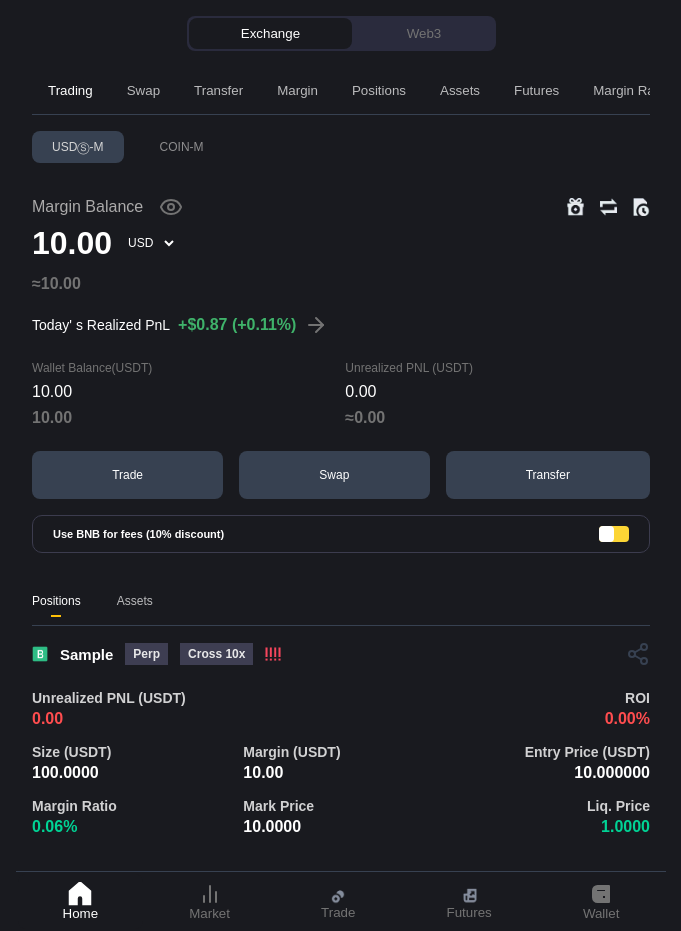
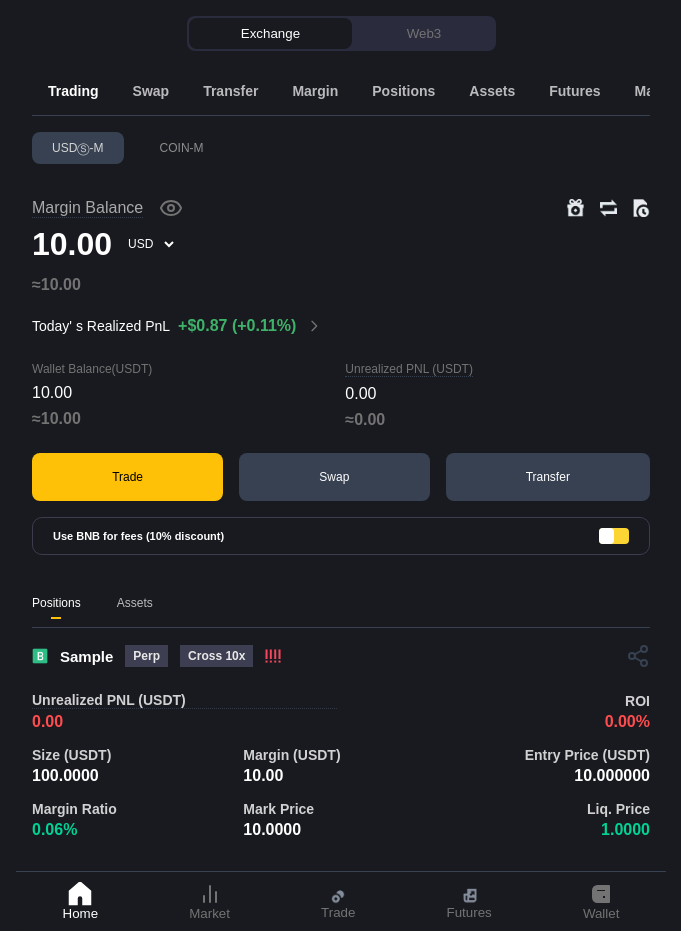
Before and after one commit to Tariq628/binance_clone, a Django app: page / in a window 1280 px wide. Shown: the whole page, without its empty margins (299-980 px from the left). Run offline with Django 5.2, Linux system fonts and the light colour scheme; tables that the repository leaves empty hold one stand-in row (values such as "Sample post"); a database or web service that is not in the repository returns one stand-in record (values such as "Sample title"); data that the repository does not hold is empty; some web fonts are replaced.

Commit message:
UI change additions

```diff
--- a/binance_app/templates/index.html
+++ b/binance_app/templates/index.html
@@ -36,7 +36,7 @@
         </div>
         <div class="title-wrapper">
           <div class="flex-row">
-            <h1 class="title">Margin Balance</h1>
+            <h1 class="title dotted">Margin Balance</h1>
             <svg
               class="icon"
               width="24"
@@ -75,7 +75,7 @@
             <span class="pnl-label">Today' s Realized PnL</span>
             <span class="pnl-value">+$0.87 (+0.11%)</span>
             <svg
-              class="icon"
+              class="icon arrow-icon"
               viewBox="0 0 24 24"
               fill="none"
               stroke="currentColor"
@@ -83,7 +83,6 @@
               stroke-linecap="round"
               stroke-linejoin="round"
             >
-              <path d="M5 12h14"></path>
               <path d="m12 5 7 7-7 7"></path>
             </svg>
           </div>
@@ -91,16 +90,16 @@
             <div class="wallet">
               <h2 class="wallet-name">Wallet Balance(USDT)</h2>
               <p class="wallet-balance">{{wallet_balance}}</p>
-              <p class="wallet-balance-approx">{{wallet_balance}}</p>
+              <p class="wallet-balance-approx">≈{{wallet_balance}}</p>
             </div>
             <div class="wallet">
-              <h2 class="wallet-name">Unrealized PNL (USDT)</h2>
+              <h2 class="wallet-name dotted">Unrealized PNL (USDT)</h2>
               <p class="wallet-balance">{{unrealized_pnl}}</p>
               <p class="wallet-balance-approx">≈{{unrealized_pnl}}</p>
             </div>
           </div>
           <div class="buttons">
-            <button class="button active">Trade</button>
+            <button class="button active-btn">Trade</button>
             <button class="button">Swap</button>
             <button class="button">Transfer</button>
           </div>
@@ -141,7 +140,7 @@
                   <div class="binance-card-content">
                       <div class="grid-2">
                           <div class="cell-item">
-                              <span class="label">Unrealized PNL (USDT)</span>
+                              <span class="label dotted">Unrealized PNL (USDT)</span>
                               <span class="value red">{{ position.unrealized_pnl }}</span>
                           </div>
                           <div class="cell-item">
--- a/static/css/index.css
+++ b/static/css/index.css
@@ -40,6 +40,10 @@ body {
 
 .red {
   color: #ff4d4f;
+}
+
+.dotted {
+  border-bottom: #374151 dotted 1px;
 }
 
 .app {
@@ -117,6 +121,8 @@ body {
       cursor: pointer;
       border: 0;
       outline: 0;
+      font-weight: bold;
+      font-size: 14px;
 
       &[aria-selected='true'] {
         opacity: 1;
@@ -253,6 +259,11 @@ body {
   .balance-wrapper {
     margin-top: 1rem;
 
+    .arrow-icon {
+      width: 1rem;
+      size: 17px;
+    }
+
     .current-balance-wrapper {
       display: flex;
       align-items: center;
@@ -348,12 +359,10 @@ body {
         font-size: 12px;
         cursor: pointer;
         transition: background-color 250ms ease-in-out, color 250ms ease-in-out;
-
-        &:hover,
-        &:focus-visible {
-          background-color: #ffc107;
-          color: #000;
-        }
+      }
+      .active-btn {
+        background-color: #ffc107;
+        color: #000;
       }
     }
   }
```
